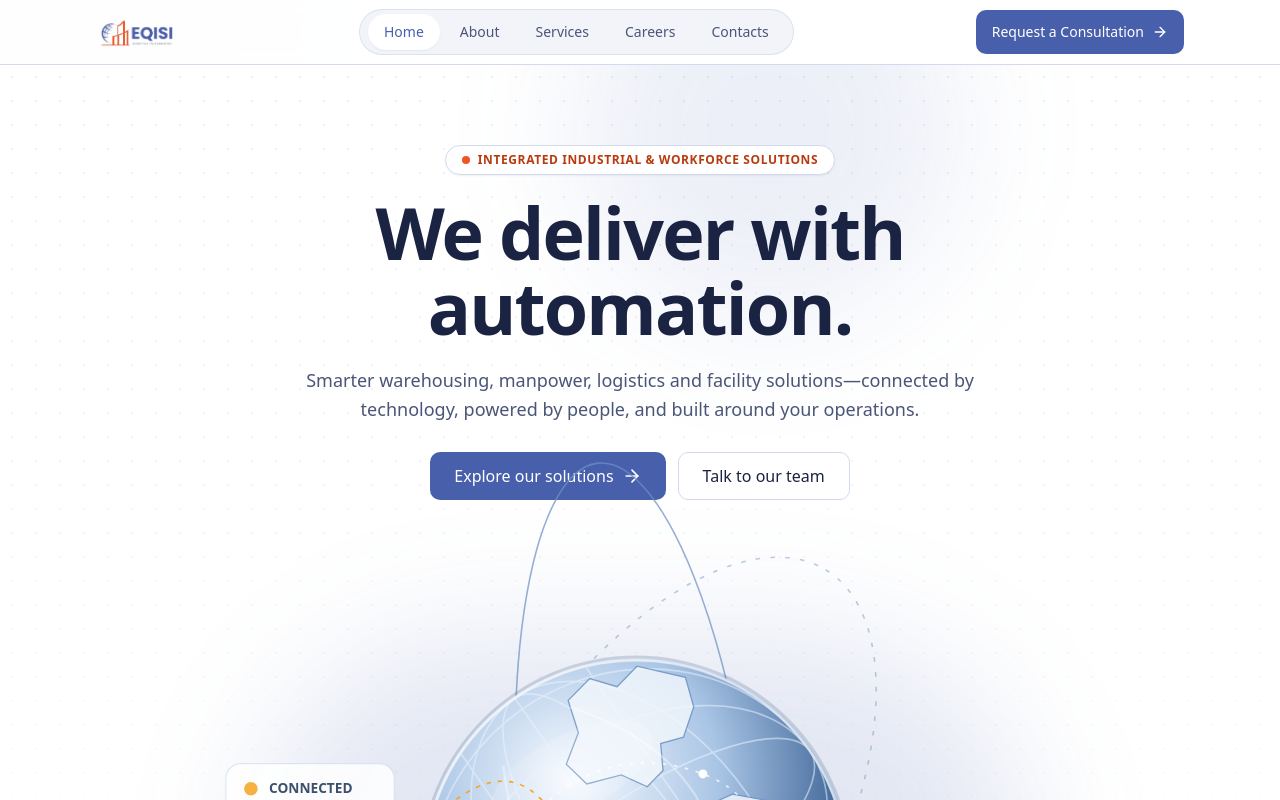
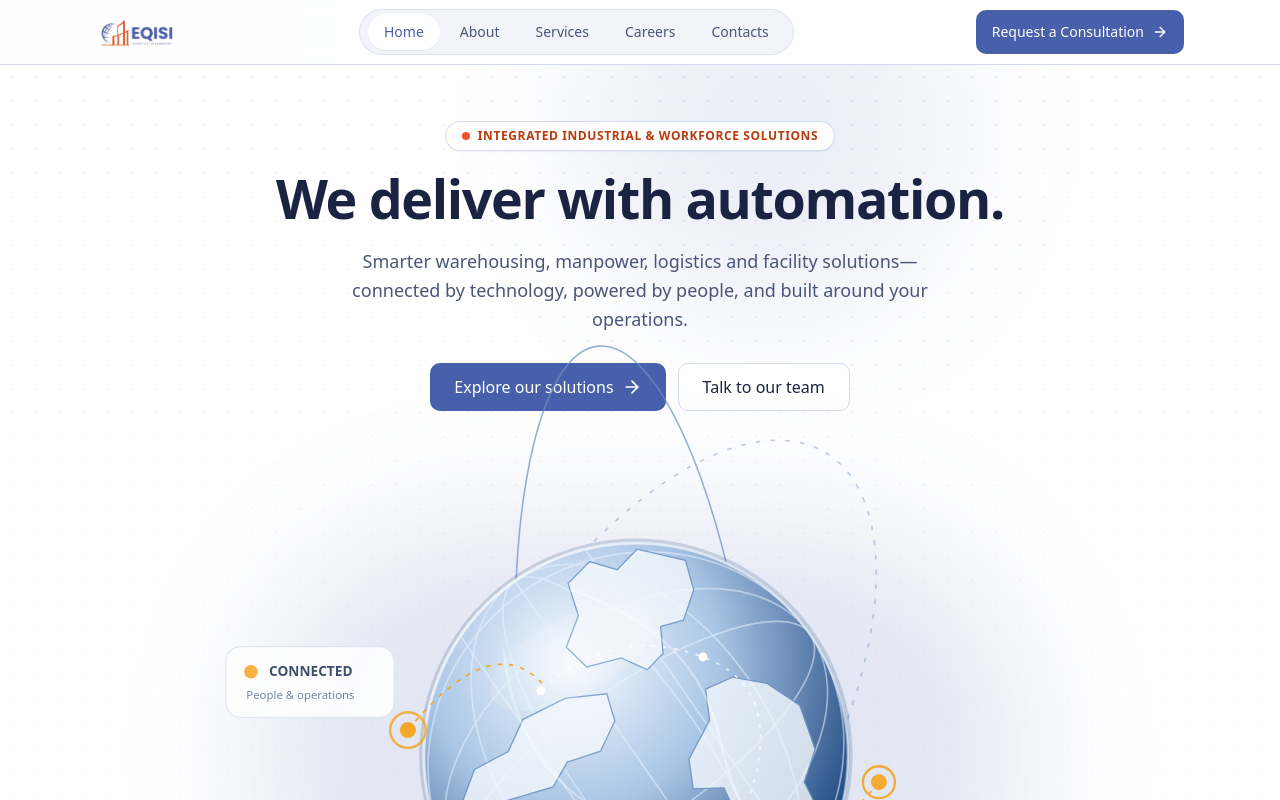
Before and after one commit to isturiscedrick/EQISI, a React (Vite) app in the folder vite-react-template/: page / in a window 1280 px wide. Shown: the top 800 px of the page. Built offline with nearby package versions, Linux system fonts and the light colour scheme.

Commit message:
Reduce homepage hero scale to fit common desktop viewports

```diff
--- a/vite-react-template/src/components/layout/PageHero.tsx
+++ b/vite-react-template/src/components/layout/PageHero.tsx
@@ -17,7 +17,7 @@ interface PageHeroProps {
 export function PageHero({ id, eyebrow, title, description, actions, visual, large = false, centered = false }: PageHeroProps) {
   return (
     <section
-      className={cn('relative overflow-hidden border-b border-border bg-canvas', centered ? 'pt-14 pb-16 sm:pt-20 sm:pb-20' : 'py-16 sm:py-24')}
+      className={cn('relative overflow-hidden border-b border-border bg-canvas', centered ? 'pt-9 pb-10 sm:pt-12 sm:pb-12 lg:pt-14 lg:pb-14' : 'py-16 sm:py-24')}
       aria-labelledby={`${id}-heading`}
     >
       <div aria-hidden="true" className="pointer-events-none absolute inset-0">
@@ -26,8 +26,8 @@ export function PageHero({ id, eyebrow, title, description, actions, visual, lar
         <div className="absolute -bottom-24 left-1/4 size-72 rounded-full bg-highlight/10 blur-3xl" />
       </div>
 
-      <Container className={cn('relative items-center gap-12', centered ? 'flex flex-col text-center' : visual ? 'grid lg:grid-cols-2' : 'flex')}>
-        <div className={cn(centered ? 'mx-auto max-w-4xl' : !visual && 'max-w-3xl')}>
+      <Container className={cn('relative items-center gap-12', centered ? 'flex flex-col text-center gap-7 sm:gap-8' : visual ? 'grid lg:grid-cols-2' : 'flex')}>
+        <div className={cn(centered ? 'mx-auto max-w-3xl' : !visual && 'max-w-3xl')}>
           <div className={cn('animate-hero-in inline-flex items-center gap-2 rounded-full border border-border bg-surface px-4 py-1.5 text-xs font-bold tracking-wider text-warning uppercase shadow-subtle', centered && 'mx-auto')}>
             <span className="size-2 rounded-full bg-highlight" />
             {eyebrow}
@@ -36,20 +36,20 @@ export function PageHero({ id, eyebrow, title, description, actions, visual, lar
             id={`${id}-heading`}
             className={cn(
               'animate-hero-in hero-d1 mt-5 font-extrabold tracking-tight text-fg',
-              large ? 'text-display text-balance' : 'text-3xl sm:text-5xl',
-              centered && 'mx-auto max-w-4xl',
+              large ? 'text-[clamp(2.5rem,4.2vw,3.75rem)] leading-[1.04] text-balance' : 'text-3xl sm:text-5xl',
+              centered && 'mx-auto max-w-3xl',
             )}
           >
             {title}
           </h1>
           {description && (
-            <div className={cn('animate-hero-in hero-d2 mt-5 text-base leading-relaxed text-fg-muted sm:text-lg', centered && 'mx-auto max-w-2xl')}>
+            <div className={cn('animate-hero-in hero-d2 mt-5 text-base leading-relaxed text-fg-muted sm:text-lg', centered && 'mx-auto max-w-xl')}>
               {description}
             </div>
           )}
           {actions && <div className={cn('animate-hero-in hero-d3 mt-7 flex flex-wrap gap-3', centered && 'justify-center')}>{actions}</div>}
         </div>
-        {visual && <div className={cn('animate-hero-in hero-d2', centered ? 'mt-3 w-full' : 'w-full')}>{visual}</div>}
+        {visual && <div className={cn('animate-hero-in hero-d2', centered ? 'mt-0 w-full' : 'w-full')}>{visual}</div>}
       </Container>
     </section>
   )
```
